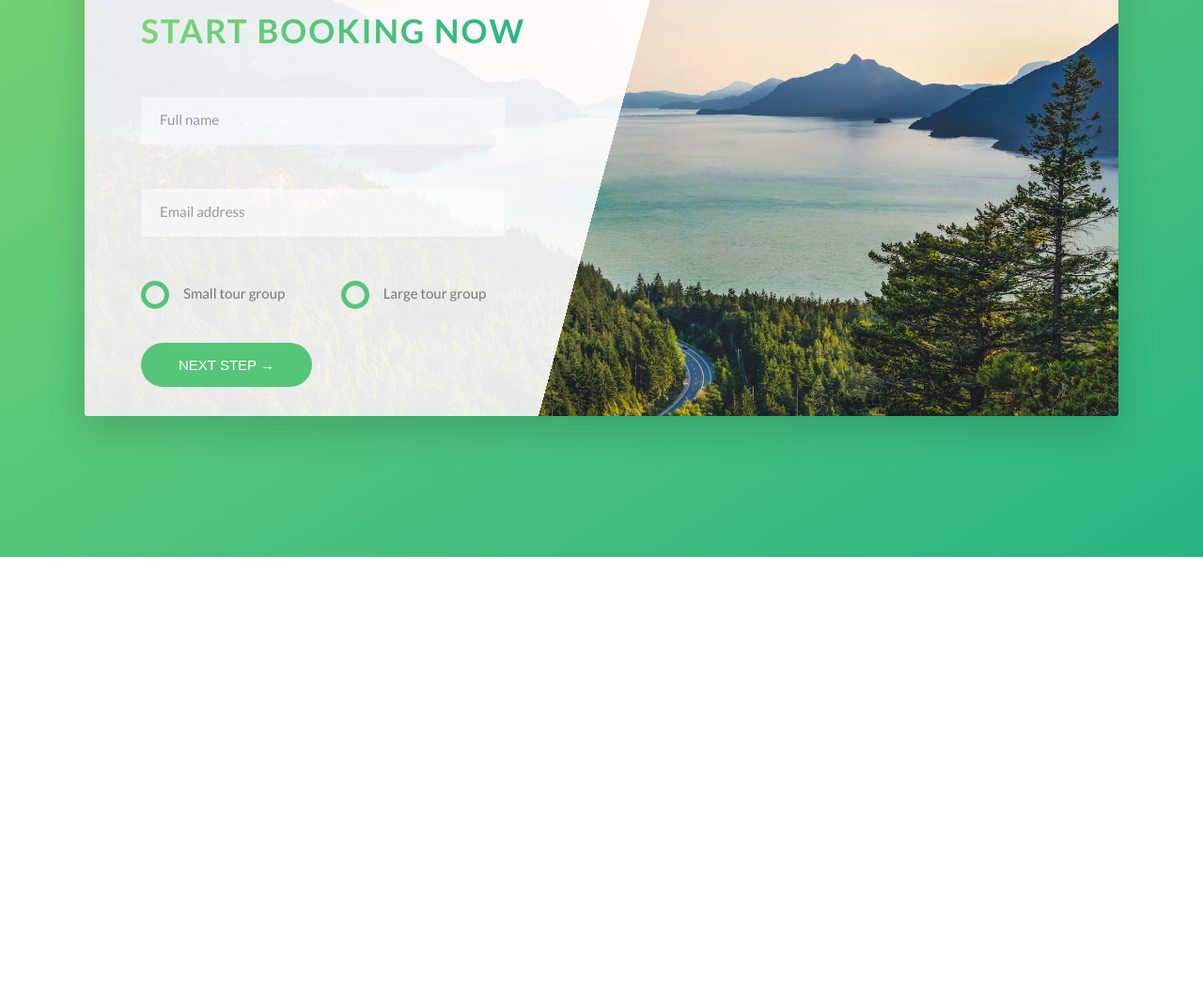
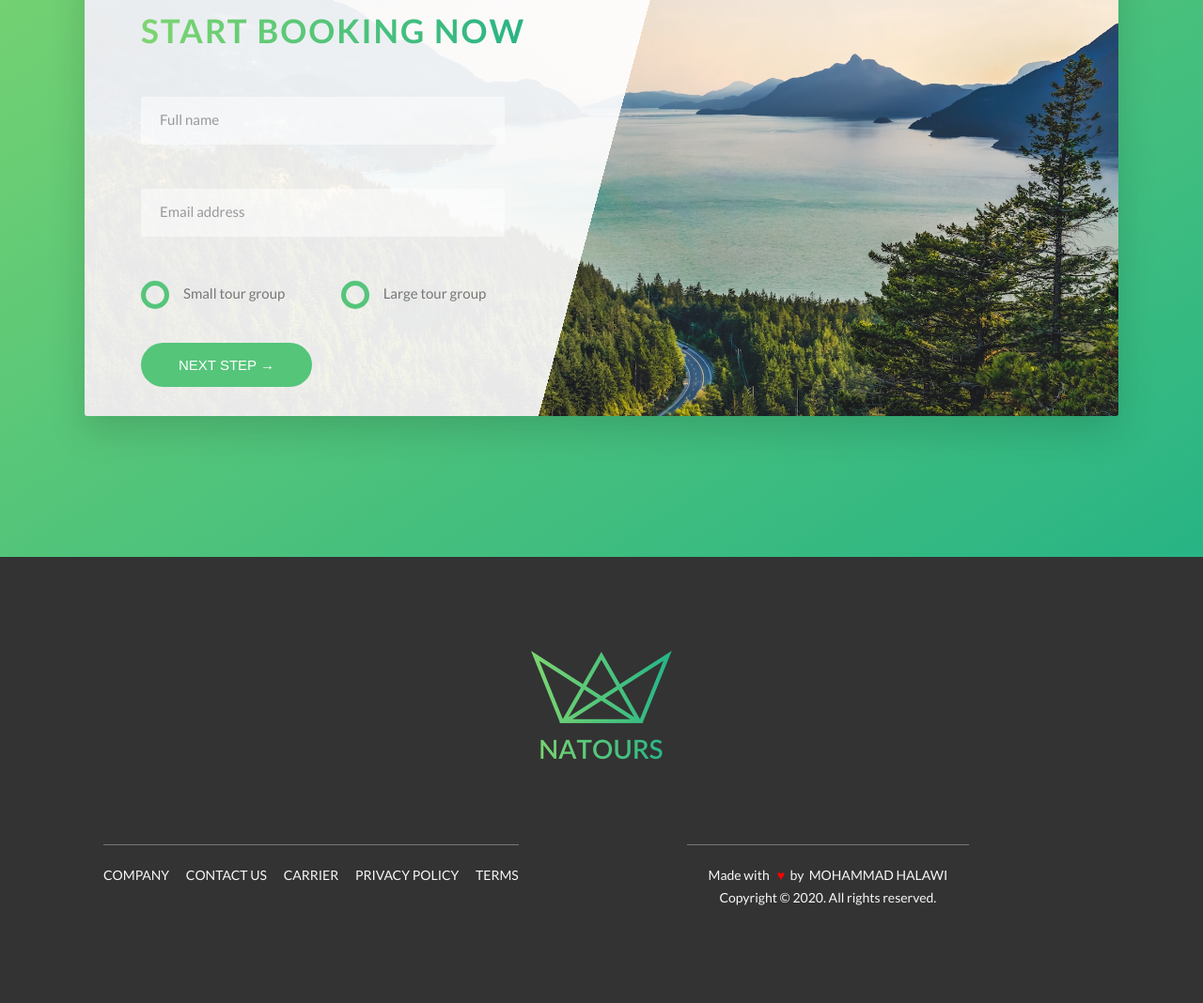
Before and after one commit to mhmdhalawi/Natour-website, a website: page index.html in a window 1280 px wide. Shown: the part 4669-5737 px from the top of the page at 94% size. Before the commit the page ends 5262 px from the top, so only its background shows below. Drawn offline with Linux system fonts and the light colour scheme.

Commit message:
finished footer

```diff
--- a/index.html
+++ b/index.html
@@ -358,5 +358,43 @@
         </div>
       </section>
     </main>
+    <footer class="footer">
+      <div class="footer__logo-box">
+        <img src="img/logo-green-2x.png" alt="logo" class="footer__logo" />
+      </div>
+
+      <div class="footer-flexbox">
+        <div class="footer__nav">
+          <ul class="footer__list">
+            <li class="footer__item">
+              <a href="#" class="footer__link">Company</a>
+            </li>
+            <li class="footer__item">
+              <a href="#" class="footer__link">Contact us</a>
+            </li>
+            <li class="footer__item">
+              <a href="#" class="footer__link">Carrier</a>
+            </li>
+            <li class="footer__item">
+              <a href="#" class="footer__link">Privacy policy</a>
+            </li>
+            <li class="footer__item">
+              <a href="#" class="footer__link">Terms</a>
+            </li>
+          </ul>
+        </div>
+
+        <div class="footer__copyright">
+          <div class="footer__copyright-box">
+            <p class="footer__copyright-p">
+              Made with &nbsp;<span class="footer__heart"> &hearts;</span>&nbsp;
+              by&nbsp;
+              <a href="#" class="footer__link">Mohammad Halawi</a> Copyright
+              &copy; 2020. All rights reserved.
+            </p>
+          </div>
+        </div>
+      </div>
+    </footer>
   </body>
 </html>
--- a/sass/abstracts/_variables.scss
+++ b/sass/abstracts/_variables.scss
@@ -12,6 +12,7 @@ $color-gray-light-1: #f7f7f7;
 
 $color-gray-dark: #777;
 $color-gray-dark-2: #999;
+$color-gray-dark-3: #333;
 
 $color-white: #fff;
 $color-black: #000;
--- a/sass/layout/_flexbox.scss
+++ b/sass/layout/_flexbox.scss
@@ -23,3 +23,7 @@
   @include flexBox();
   flex-direction: column;
 }
+
+.footer-flexbox {
+  @include flexBox();
+}
--- /dev/null
+++ b/sass/layout/_footer.scss
@@ -0,0 +1,74 @@
+.footer {
+  padding: 10rem 0;
+  background-color: $color-gray-dark-3;
+  font-size: 1.4rem;
+
+  &__logo-box {
+    text-align: center;
+    margin-bottom: 8rem;
+  }
+
+  &__logo {
+    width: 15rem;
+    height: auto;
+  }
+
+  &__nav {
+    border-top: 1px solid $color-gray-dark;
+    padding-top: 2rem;
+    display: inline-block;
+  }
+
+  &__list {
+    list-style: none;
+  }
+
+  &__item {
+    display: inline-block;
+
+    &:not(:last-child) {
+      margin-right: 1.5rem;
+    }
+  }
+
+  &__link {
+    &:link,
+    &:visited {
+      text-decoration: none;
+      color: $color-gray-light-1;
+      text-transform: uppercase;
+      display: inline-block;
+      background-color: $color-gray-dark-3;
+      transition: all 0.2s ease;
+    }
+
+    &:hover,
+    &:active {
+      color: $color-primary;
+      box-shadow: 0 1rem 2rem rgba($color: #000000, $alpha: 0.4);
+      transform: rotate(5deg) scale(1.3);
+    }
+  }
+
+  &__copyright {
+    flex: 1;
+    color: $color-gray-light-1;
+
+    &-box {
+      width: 55%;
+      margin: 0 auto;
+      text-align: center;
+    }
+
+    &-p {
+      display: inline-block;
+      border-top: 1px solid $color-gray-dark;
+      padding-top: 2rem;
+      margin-left: 4rem;
+    }
+  }
+
+  &__heart {
+    color: red;
+  }
+}
--- a/sass/main.scss
+++ b/sass/main.scss
@@ -16,6 +16,7 @@
 @import 'components/story';
 
 @import 'layout/flexbox';
+@import 'layout/footer';
 @import 'layout/header';
 
 @import 'pages/home';
```
Also changed, not shown: css/style.css.
